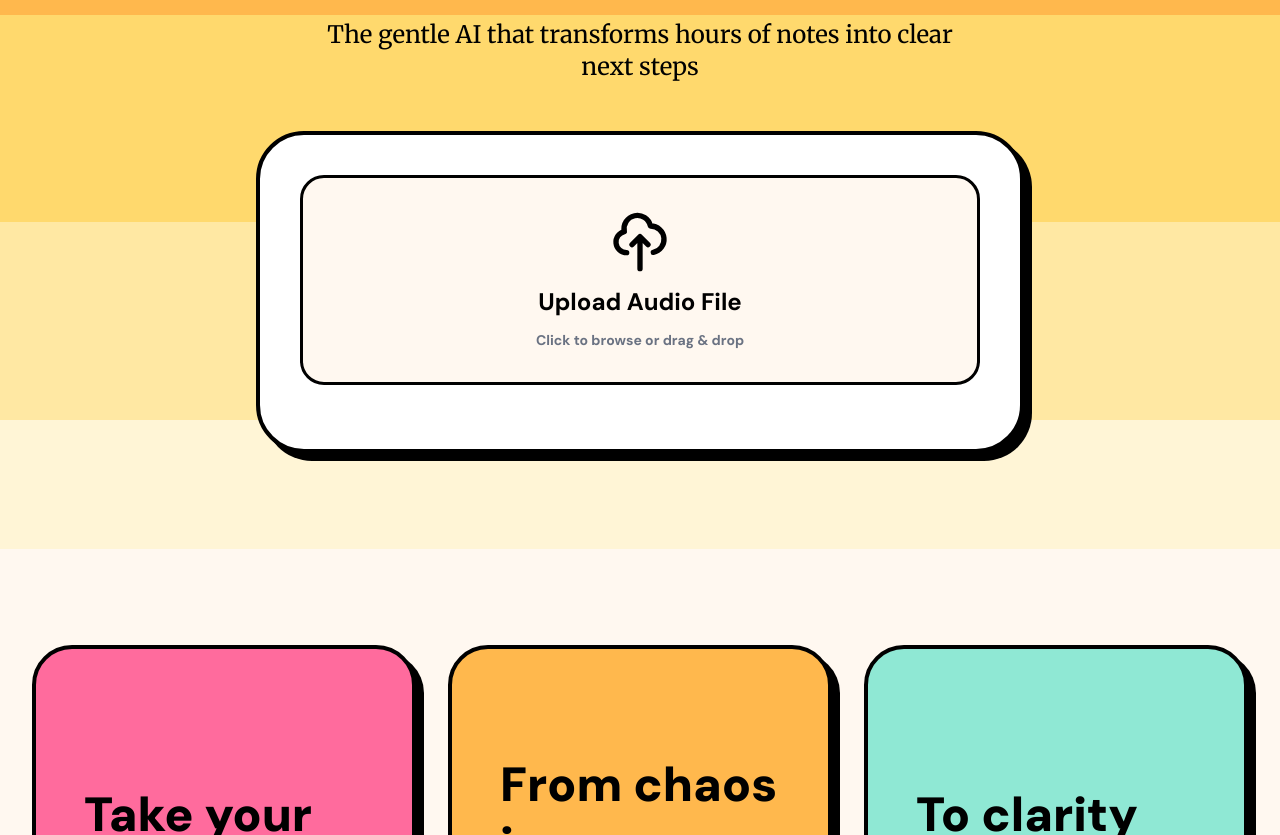
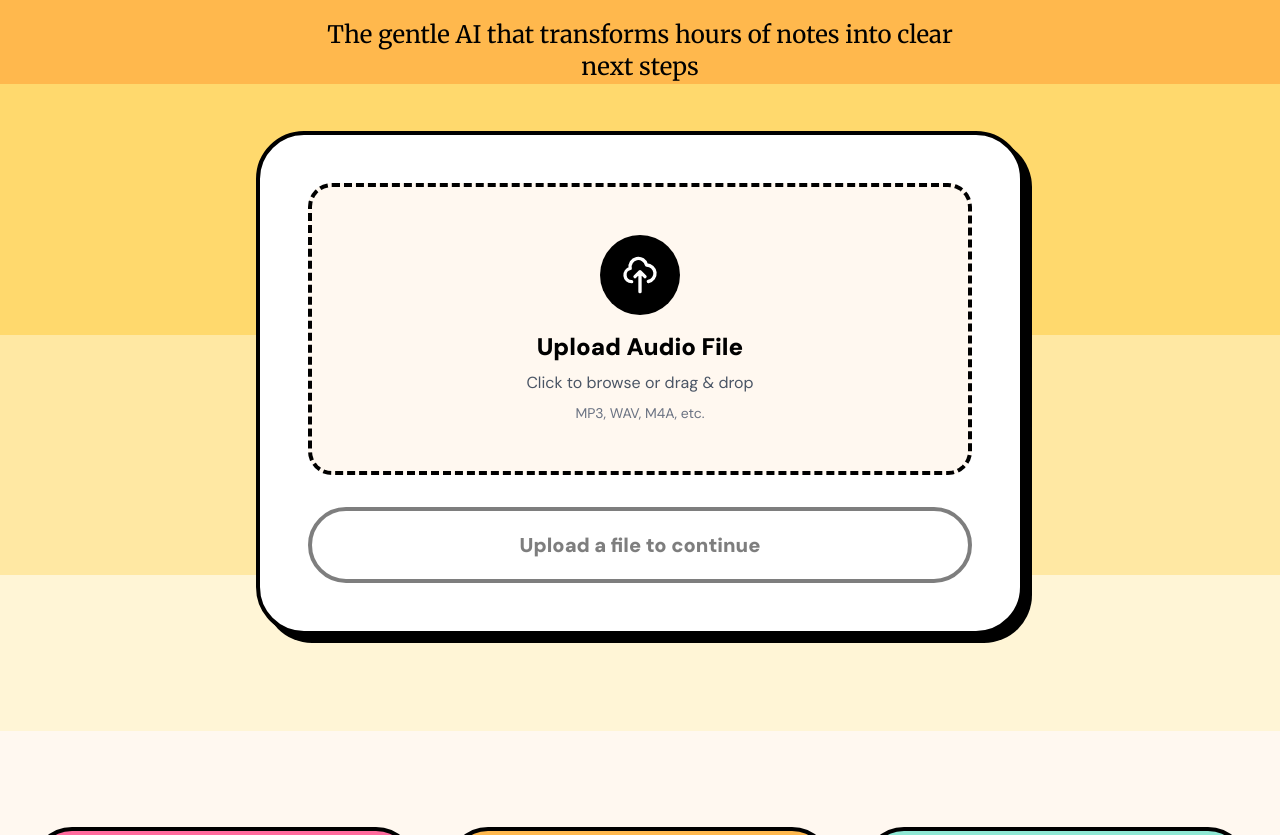
Before and after one commit to BidaultArmand/script, a Next.js app in the folder frontend-app/: page / in a window 1280 px wide. Shown: the part 400-1235 px from the top of the page. Built offline with nearby package versions, Linux system fonts and the light colour scheme; no server answers.

Commit message:
finish landing page

```diff
--- a/frontend-app/app/page.tsx
+++ b/frontend-app/app/page.tsx
@@ -1,11 +1,12 @@
 'use client'
 
 import { useRouter } from 'next/navigation'
-import { useState } from 'react'
+import { useState, useRef } from 'react'
 
 export default function LandingPage() {
   const router = useRouter()
   const [audioFile, setAudioFile] = useState<File | null>(null)
+  const fileInputRef = useRef<HTMLInputElement>(null)
 
   const handleTranscribe = () => {
     if (audioFile) {
@@ -15,13 +16,14 @@ export default function LandingPage() {
 
   const handleAudioUpload = (e: React.ChangeEvent<HTMLInputElement>) => {
     const file = e.target.files?.[0]
-    if (file && file.type.startsWith('audio/')) {
+    if (file) {
       setAudioFile(file)
-      console.log('✅ Audio file uploaded:', file.name, `(${(file.size / 1024 / 1024).toFixed(2)} MB)`)
-    } else if (file) {
-      alert('Please upload an audio file')
-      e.target.value = ''
+      console.log('✅ File uploaded:', file.name, file.type, `(${(file.size / 1024 / 1024).toFixed(2)} MB)`)
     }
+  }
+
+  const handleZoneClick = () => {
+    fileInputRef.current?.click()
   }
 
   return (
@@ -81,61 +83,69 @@ export default function LandingPage() {
 
           {/* Hero CTA - Upload Audio */}
           <div className="max-w-3xl mx-auto">
-            <div className="bg-white rounded-[3rem] p-8 md:p-10 border-4 border-black shadow-[8px_8px_0_rgba(0,0,0,1)]">
-              <label className="block mb-6">
+            <div className="bg-white rounded-[3rem] p-8 md:p-12 border-4 border-black shadow-[8px_8px_0_rgba(0,0,0,1)]">
+
+              {/* Upload Zone */}
+              <div className="mb-8">
                 <input
+                  ref={fileInputRef}
                   type="file"
                   accept="audio/*"
                   onChange={handleAudioUpload}
                   className="hidden"
-                  id="audio-upload"
                 />
                 <div
-                  className="w-full py-8 px-6 text-center text-lg font-bold border-3 border-black rounded-3xl cursor-pointer transition-all hover:scale-105 bg-[#FFF8F0] hover:bg-[#FFE8A3]"
-                  onClick={() => document.getElementById('audio-upload')?.click()}
+                  onClick={handleZoneClick}
+                  className="relative w-full py-12 px-8 border-4 border-dashed border-black rounded-3xl cursor-pointer transition-all hover:bg-[#FFE8A3] hover:border-solid bg-[#FFF8F0]"
                 >
                   {audioFile ? (
-                    <div className="flex flex-col items-center justify-center gap-3">
-                      <svg className="w-12 h-12 text-green-600" fill="none" viewBox="0 0 24 24" stroke="currentColor">
-                        <path strokeLinecap="round" strokeLinejoin="round" strokeWidth={2} d="M9 19V6l12-3v13M9 19c0 1.105-1.343 2-3 2s-3-.895-3-2 1.343-2 3-2 3 .895 3 2zm12-3c0 1.105-1.343 2-3 2s-3-.895-3-2 1.343-2 3-2 3 .895 3 2zM9 10l12-3" />
-                      </svg>
-                      <span className="text-xl">{audioFile.name}</span>
-                      <span className="text-sm text-gray-500">Click to change file</span>
+                    <div className="flex flex-col items-center justify-center gap-4">
+                      <div className="w-20 h-20 rounded-full bg-green-500 border-4 border-black flex items-center justify-center">
+                        <svg className="w-10 h-10 text-white" fill="none" viewBox="0 0 24 24" stroke="currentColor" strokeWidth={3}>
+                          <path strokeLinecap="round" strokeLinejoin="round" d="M5 13l4 4L19 7" />
+                        </svg>
+                      </div>
+                      <div className="text-center">
+                        <p className="text-2xl font-black mb-2">{audioFile.name}</p>
+                        <p className="text-lg text-gray-600 mb-2">
+                          {(audioFile.size / 1024 / 1024).toFixed(2)} MB
+                        </p>
+                        <p className="text-sm text-gray-500">Click to change file</p>
+                      </div>
                     </div>
                   ) : (
-                    <div className="flex flex-col items-center justify-center gap-3">
-                      <svg className="w-16 h-16" fill="none" viewBox="0 0 24 24" stroke="currentColor">
-                        <path strokeLinecap="round" strokeLinejoin="round" strokeWidth={2} d="M7 16a4 4 0 01-.88-7.903A5 5 0 1115.9 6L16 6a5 5 0 011 9.9M15 13l-3-3m0 0l-3 3m3-3v12" />
-                      </svg>
-                      <span className="text-2xl">Upload Audio File</span>
-                      <span className="text-sm text-gray-500">Click to browse or drag & drop</span>
+                    <div className="flex flex-col items-center justify-center gap-4">
+                      <div className="w-20 h-20 rounded-full bg-black flex items-center justify-center">
+                        <svg className="w-10 h-10 text-white" fill="none" viewBox="0 0 24 24" stroke="currentColor" strokeWidth={2}>
+                          <path strokeLinecap="round" strokeLinejoin="round" d="M7 16a4 4 0 01-.88-7.903A5 5 0 1115.9 6L16 6a5 5 0 011 9.9M15 13l-3-3m0 0l-3 3m3-3v12" />
+                        </svg>
+                      </div>
+                      <div className="text-center">
+                        <p className="text-2xl font-black mb-2">Upload Audio File</p>
+                        <p className="text-base text-gray-600">
+                          Click to browse or drag & drop
+                        </p>
+                        <p className="text-sm text-gray-500 mt-2">
+                          MP3, WAV, M4A, etc.
+                        </p>
+                      </div>
                     </div>
                   )}
                 </div>
-              </label>
+              </div>
 
-              {audioFile && (
-                <div className="animate-fadeIn">
-                  <div className="mb-4 p-4 bg-green-50 border-2 border-green-500 rounded-2xl">
-                    <p className="text-sm text-green-700 font-semibold text-center">
-                      ✓ File ready to transcribe: {audioFile.name}
-                    </p>
-                    <p className="text-xs text-green-600 text-center mt-1">
-                      Size: {(audioFile.size / 1024 / 1024).toFixed(2)} MB
-                    </p>
-                  </div>
-                  <button
-                    onClick={handleTranscribe}
-                    className="w-full py-5 text-xl font-black rounded-full text-white transition-all hover:scale-105 active:scale-95"
-                    style={{
-                      background: 'linear-gradient(135deg, #FF6B9D 0%, #FF8E6D 50%, #FFB84D 100%)',
-                      boxShadow: '0 6px 0 rgba(255, 107, 157, 0.4), 0 10px 20px rgba(255, 107, 157, 0.2)'
-                    }}
-                  >
-                    Transcrire & Sign Up →
-                  </button>
-                </div>
-              )}
+              {/* CTA Button */}
+              <button
+                onClick={audioFile ? handleTranscribe : undefined}
+                disabled={!audioFile}
+                className={`w-full py-5 text-xl font-black rounded-full transition-all border-4 border-black ${
+                  audioFile
+                    ? 'bg-black text-white hover:scale-105 active:scale-95 shadow-[6px_6px_0_rgba(0,0,0,1)] hover:shadow-[8px_8px_0_rgba(0,0,0,1)]'
+                    : 'bg-white text-black cursor-not-allowed opacity-50'
+                }`}
+              >
+                {audioFile ? 'Transcrire & Sign Up →' : 'Upload a file to continue'}
+              </button>
             </div>
           </div>
         </div>
```
